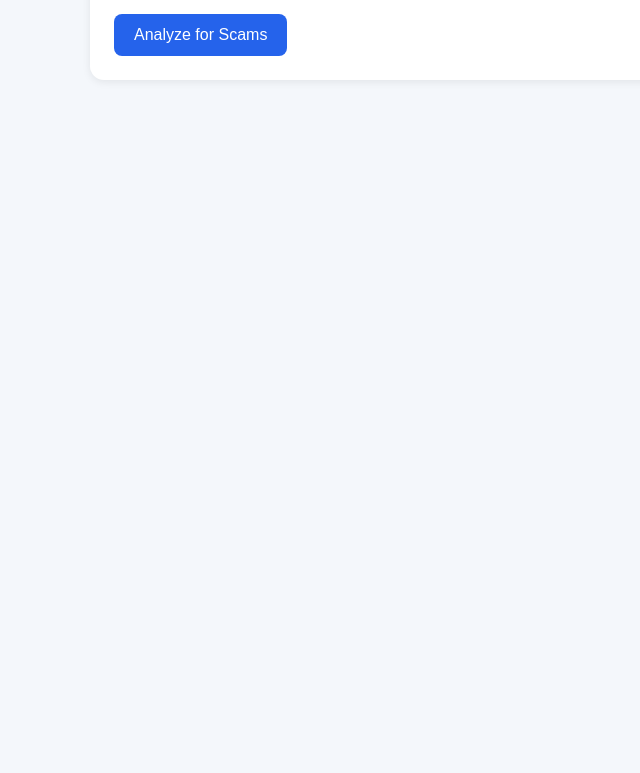
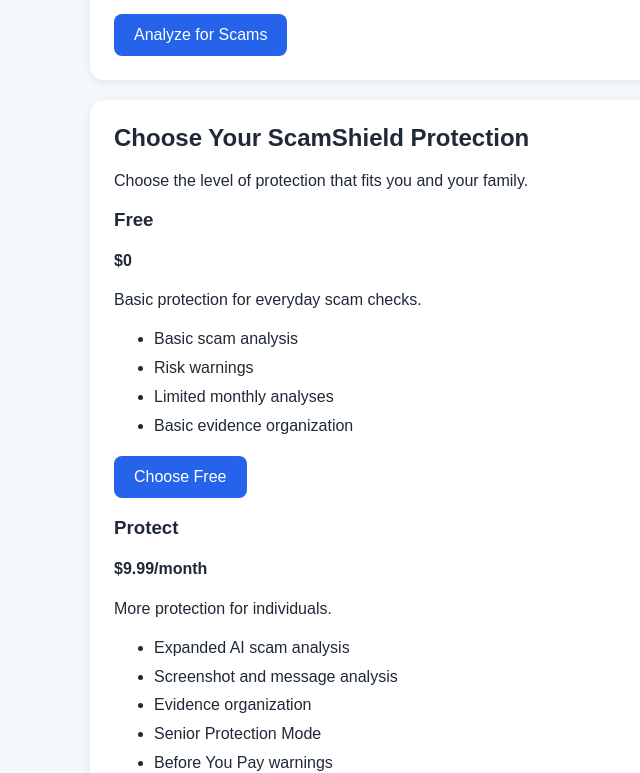
Before and after one commit to messagerangelhelper-code/ScamShield, a React (Vite) app in the folder app/: page / in a window 1280 px wide. Shown: the part 833-1606 px from the top of the page, without its empty margins (124-764 px from the left). Before the commit the page ends 957 px from the top, so only its background shows below. Built offline with nearby package versions, Linux system fonts and the light colour scheme.

Commit message:
Update App.jsx

```diff
--- a/app/src/App.jsx
+++ b/app/src/App.jsx
@@ -1,6 +1,6 @@
 import Dashboard from "./components/Dashboard";
 import ScamCheck from "./components/ScamCheck";
-
+import Subscriptions from "./pages/Subscriptions";
 function App() {
   return (
     <main>
@@ -15,6 +15,7 @@ function App() {
       <Dashboard />
 
       <ScamCheck />
+      <Subscriptions />
     </main>
   );
 }
```
